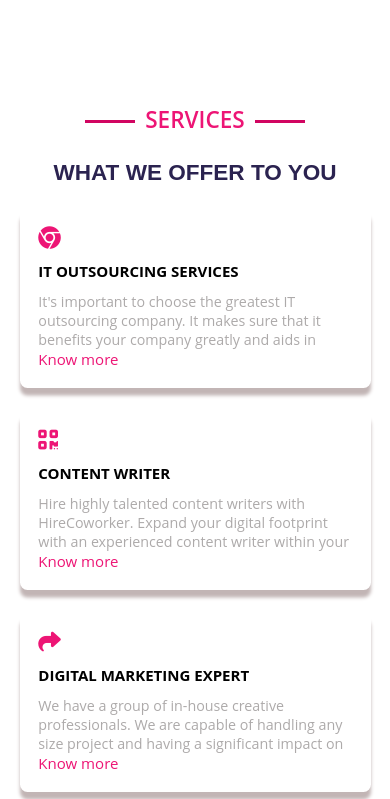
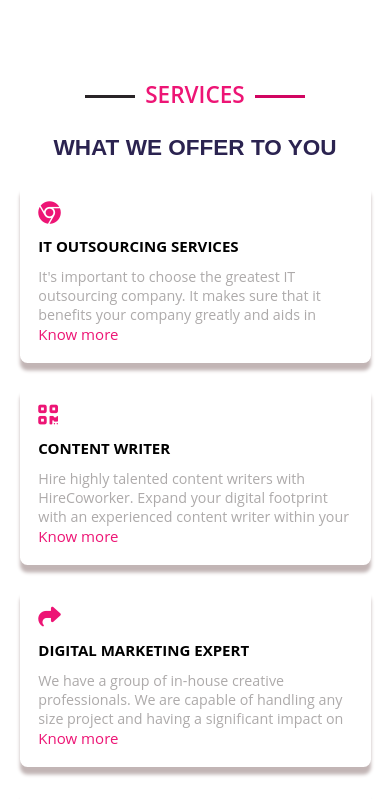
Before and after one commit to Aditya0933/Hire-Co-Worker, a plain HTML site: page index.html in a window 390 px wide. Shown: the part 1332-2131 px from the top of the page. Drawn offline with Linux system fonts and the light colour scheme.

Commit message:
Removing Extra Space

```diff
--- a/style.css
+++ b/style.css
@@ -6,7 +6,6 @@
     list-style: none;
     text-decoration: none;
     scroll-behavior: smooth;
-    /* overflow-x: hidden; */
 }
 
 html {
@@ -51,30 +50,33 @@ header {
     justify-content: center;
     transition: all .5s;
 }
+
 .mobile-nav .cancle-icon{
     position: absolute;
     top: 30px;
     right: 30px;
 }
+
 .mobile-nav ul li{
     padding: 15px;
-    /* margin-top: 15px; */
     margin-bottom: 25px;
     display: grid;
     place-items: center;
     transition: all .3s ease;
+}
 
-}
 .mobile-nav ul li:hover{
     border: 2px solid cyan;
     border-radius: 9px;
     box-shadow: 0 0 10px cyan;
     cursor: pointer;
 }
+
 .mobile-nav ul li a{
     font-size: 20px;
     color: #FFFFFF;
 }
+
 #nav-content-btn{
     margin-top: 20px;
     padding: 15px;
@@ -82,9 +84,8 @@ header {
     font-weight: 500;
     border: none;
     border-radius: 9px;
+}
 
-
-}
 #nav-content-btn:hover{
     border: 2px solid cyan;
     box-shadow: 0 0 10px cyan;
@@ -109,9 +110,8 @@ header {
     left: 0px !important;
 }
 
+/* For Sticky Navigation Baar */
 
-
-/* For Sticky Navigation Baar */
 .sticky {
     background-color: #ffffff;
     color: #000000;
@@ -126,13 +126,10 @@ header {
     color: #FFFFFF;
     border: none;
 }
-/* .sticky .nav-logo img{
-    background-color: #000;
-} */
+
 .sticky .menubar-icon button i{
     color: #000;
 }
-
 
 .nav-content ul li {
     display: inline;
@@ -162,11 +159,9 @@ header {
 }
 
 .nav-content-id{
-    /* font-size: 50px; */
-    /* background-color: #e43232; */
     left: 0;
-    /* transition: all 5s ease-in; */
 }
+
 .menubar-icon {
     font-size: 30px;
     color: #ffffff;
@@ -180,12 +175,7 @@ header {
     object-fit: contain;
     overflow-clip-margin: content-box;
     overflow: clip;
-    /* height: 666px; */
     right: 0;
-    /* top: 0;
-    bottom: 0; */
-    /* height: 100%;
-    background-image: linear-gradient(180deg, yellow, red); */
 }
 
 .landing-overlay {
@@ -253,43 +243,49 @@ header {
     justify-content: center;
     margin: 5% 5% 5% 0;
 }
+
 .review_row{
     display: grid;
     grid-template-columns: 400px 1fr;
 }
+
 .review_row .google{
     display: flex;
     align-items: center;
     justify-content: center;
     flex-direction: column;
 }
+
 .text-center{
     margin-top: 10px;
     font-size: 15px;
 
 }
+
 .user-basic{
     display: flex;
     justify-content: space-between;
 }
+
 .user-text p{
-    /* border: none; */
     font-size: 15px;
     line-height: 1.5;
     max-height: 150px;
     overflow-y: scroll;
     padding: 10px;
 }
+
 #reviews{
     display: grid;
     grid-template-columns: repeat(11,500px);
     overflow-y: scroll;
-    /* border: 2px solid red; */
 }
+
 .user-review{
     padding: 5% 10%;
     position: relative;
 }
+
 .user-review::after{
     content: "";
     height: 150px;
@@ -300,43 +296,44 @@ header {
     position: absolute;
     top: 60px;
     left: 0;
-    /* margin-right: -20px; */
 }
+
 .user-info{
     display: flex;
     gap: 20px;
 }
+
 .user-name{
     display: flex;
     justify-content: center;
     flex-direction: column;
     gap: 5px;
 }
+
 .user-name big{
     font-size: 20px;
     font-weight: 520;
 }
+
 .user-name small{
     font-size: 15px;
     font-weight: 500;
 }
+
 .user-star{
     margin: 5px 0;
 }
+
 .user-basic .user-img img{
     border-radius: 100px;
 }
 
 
+/* Main Container */
 
 
+/* utility clases */
 
-/* Main Container */
-/* .main-container{
-    width: 100%;
-} */
-/***********************************************************************************/
-/* utility clases */
 .content-center-flex {
     display: flex;
     align-items: center;
@@ -387,18 +384,17 @@ header {
     margin-top: 10px;
 }
 
-/************************************************************************************/
+
 /* Service Section */
+
+
 .main-container-services {
     background-image: url(./IMG/bg-1.png);
     background-repeat: no-repeat;
     z-index: -1;
     row-gap: 2rem;
-    /* width: 100%;
-    height: auto; */
     background-size: cover;
     background-position: center;
-    /* background-color: #276ecb; */
     padding: 2% 5%;
 }
 
@@ -410,7 +406,6 @@ header {
     flex-wrap: wrap;
 }
 
-/* How to add Boxshadow ..?*/
 .service-types {
     padding: 2.5rem;
     border-radius: 1rem;
@@ -418,15 +413,12 @@ header {
     color: #000000;
     box-shadow: 0 1rem .5rem rgb(194, 181, 181);
     transition: all 0.5s ease-in-out;
-
-
 }
 
 .service-types:hover {
     background-color: #2B2350;
     color: #FFFFFF;
     cursor: pointer;
-
 }
 
 .service-types i {
@@ -472,7 +464,6 @@ header {
 
 .main-container-pricing {
     padding: 2% 5%;
-    /* background-color: aqua; */
     width: 100vw;
 }
 
@@ -497,12 +488,9 @@ header {
     border-bottom: 6px solid rgb(0, 0, 0);
     transition: all 0.3s ease-in-out;
     transition-delay: .2s;
-    /* box-shadow: 0px 8px 1rem #000000; */
 }
 
 .price-types:hover {
-    /* height: calc(height + 20%); */
-    /* border: 5px solid #000000; */
     transform: scale(1.1);
     cursor: pointer;
 
@@ -549,7 +537,6 @@ header {
     display: grid;
     grid-template-columns: 1fr 1fr;
     padding: 5rem;
-    /* background-color: blueviolet; */
 }
 
 .main-container-collabration-content h1 span {
@@ -568,6 +555,16 @@ header {
 .main-container-collabration-content ul li {
     list-style-type: none;
     margin-bottom: 2.5rem;
+}
+
+.main-container-big::before{
+    content: "";
+    display: inline-block;
+    height: 3px;
+    width: 50px;
+    background-color: #292427;
+    margin-bottom: 5px;
+    margin-right: 10px;
 }
 
 .collabration-tag i {
@@ -594,7 +591,6 @@ header {
 
 .main-container-about {
     padding: 5.1rem 8.2rem;
-    /* background-color: #032331; */
 }
 
 .div-para {
@@ -643,7 +639,6 @@ header {
 /* Process Section */
 .main-container-process {
     padding: 5rem;
-    /* background-color: cadetblue; */
 }
 
 .main-container-process small {
@@ -653,15 +648,12 @@ header {
 .process-section-2 {
     display: grid;
     grid-template-columns: 1fr 1fr;
-    /* row-gap: 8%; */
-    /* column-gap: 1%; */
     padding: 4.6rem 4.6rem 0;
 }
 
 .process-section-2 .process-section-img img {
     max-height: 25rem;
     max-width: 25rem;
-    /* width: 100%; */
 }
 
 .process-section-content3 {
@@ -679,7 +671,6 @@ header {
 .process-section-content3 p {
     font-size: 1.6rem;
     margin: 1.62rem 0;
-    /* max-width: 50rem; */
 }
 
 .process-section-content3 button {
@@ -699,9 +690,9 @@ header {
 }
 
 /* Form Section */
+
 .main-container-form {
     padding: 5% 0%;
-    /* background-color: #7e8793; */
 }
 
 .form-content {
@@ -776,6 +767,7 @@ header {
     background-color: #ED1575;
     cursor: pointer;
 }
+
 
 /* Footer Section */
 
@@ -868,12 +860,6 @@ header {
     cursor: pointer;
 }
 
-/* .icon {
-    display: block;
-    width: 100%;
-    height: 2px;
-    background-color: #ff0b0b;
-} */
 .footer {
     display: grid;
     grid-template-columns: repeat(4, 1fr);
@@ -1009,9 +995,6 @@ header {
         font-size: 3rem;
     }
 
-    /* .nav-content {
-        grid-template-columns:1fr;
-    } */
     .main-container-services-types {
         grid-template-columns: repeat(2, 1fr);
 
@@ -1057,6 +1040,7 @@ header {
 }
 
 @media(max-width:637px){
+
     .review_row{
         grid-template-columns: 1fr;
     }
@@ -1068,9 +1052,15 @@ header {
         margin: 50px 0 50px 25px;
     }
 }
+
 @media (max-width: 500px) {
+
     html {
         font-size: 47%;
+    }
+
+    #reviews{
+        grid-template-columns: repeat(11,350px);
     }
 
     .main-container-services-types {
```
Also changed, not shown: index.html (+3 -1 lines). Lines whose indentation alone changed are shown as unchanged.
